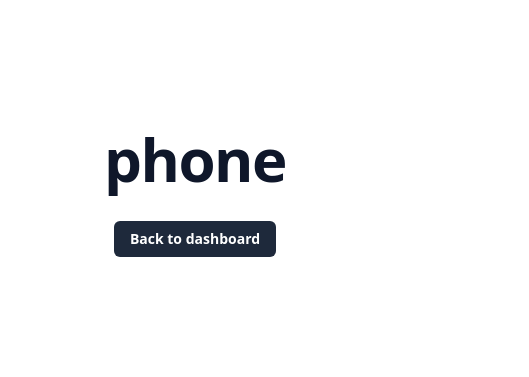
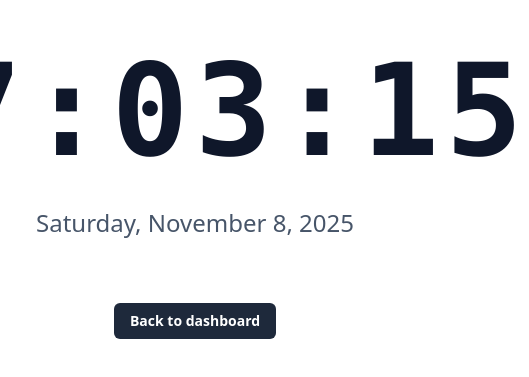
Before and after one commit to amukker15/GTAI, a React (Vite) app in the folder Lucid/: page /phone in a window 390 px wide. Shown: the part 229-606 px from the top of the page, 529 px wide, since content can reach past the window. Built offline with nearby package versions, Linux system fonts and the light colour scheme; no server answers.

Commit message:
phone page

```diff
--- a/Lucid/src/components/AppHeader.tsx
+++ b/Lucid/src/components/AppHeader.tsx
@@ -181,7 +181,7 @@ export default function AppHeader() {
               <img
                 src="/media/logo.png"
                 alt="Lucid"
-                className="h-10 w-auto [filter:drop-shadow(1px_0_0_rgb(40,40,40))_drop-shadow(-1px_0_0_rgb(51,51,51))_drop-shadow(0_1px_0_rgb(51,51,51))_drop-shadow(0_-1px_0_rgb(51,51,51))_drop-shadow(1px_1px_0_rgb(51,51,51))_drop-shadow(-1px_-1px_0_rgb(51,51,51))_drop-shadow(1px_-1px_0_rgb(51,51,51))_drop-shadow(-1px_1px_0_rgb(51,51,51))] dark:[filter:drop-shadow(1px_0_0_rgba(30,41,59,0.5))_drop-shadow(-1px_0_0_rgba(30,41,59,0.5))_drop-shadow(0_1px_0_rgba(30,41,59,0.5))_drop-shadow(0_-1px_0_rgba(30,41,59,0.5))_drop-shadow(1px_1px_0_rgba(30,41,59,0.5))_drop-shadow(-1px_-1px_0_rgba(30,41,59,0.5))_drop-shadow(1px_-1px_0_rgba(30,41,59,0.5))_drop-shadow(-1px_1px_0_rgba(30,41,59,0.5))]"
+                className="h-10 w-auto [filter:drop-shadow(1px_0_0_rgb(15,23,42))_drop-shadow(-1px_0_0_rgb(15,23,42))_drop-shadow(0_1px_0_rgb(15,23,42))_drop-shadow(0_-1px_0_rgb(15,23,42))_drop-shadow(1px_1px_0_rgb(15,23,42))_drop-shadow(-1px_-1px_0_rgb(15,23,42))_drop-shadow(1px_-1px_0_rgb(15,23,42))_drop-shadow(-1px_1px_0_rgb(15,23,42))] dark:[filter:drop-shadow(1px_0_0_rgba(30,41,59,0.5))_drop-shadow(-1px_0_0_rgba(30,41,59,0.5))_drop-shadow(0_1px_0_rgba(30,41,59,0.5))_drop-shadow(0_-1px_0_rgba(30,41,59,0.5))_drop-shadow(1px_1px_0_rgba(30,41,59,0.5))_drop-shadow(-1px_-1px_0_rgba(30,41,59,0.5))_drop-shadow(1px_-1px_0_rgba(30,41,59,0.5))_drop-shadow(-1px_1px_0_rgba(30,41,59,0.5))]"
               />
             </button>
             <div>
@@ -205,16 +205,16 @@ export default function AppHeader() {
             </nav>
           </div>
 
-          {/* Dark Mode Toggle + Phone button - Right */}
+          {/* Phone button + Dark Mode Toggle - Right */}
           <div className="flex items-center gap-3">
-            <DarkModeToggle />
             <button
               title="Open Phone"
               onClick={() => navigate('/phone')}
-              className="text-sm font-medium px-3 py-1 rounded-md bg-slate-100 hover:bg-slate-200 dark:bg-slate-800 dark:hover:bg-slate-700"
+              className="text-sm font-medium px-3 py-1 rounded-md bg-slate-100 hover:bg-slate-200 dark:bg-slate-800 dark:hover:bg-slate-700 opacity-0 hover:opacity-100 transition-opacity duration-300"
             >
               Phone
             </button>
+            <DarkModeToggle />
           </div>
         </div>
       </div>
--- a/Lucid/src/pages/Phone.tsx
+++ b/Lucid/src/pages/Phone.tsx
@@ -1,16 +1,57 @@
 import { useNavigate } from "react-router-dom";
+import { useEffect, useState } from "react";
 
 export default function Phone() {
   const navigate = useNavigate();
+  const [currentTime, setCurrentTime] = useState(new Date());
+
+  // Update clock every second
+  useEffect(() => {
+    const timer = setInterval(() => {
+      setCurrentTime(new Date());
+    }, 1000);
+
+    return () => clearInterval(timer);
+  }, []);
+
+  const formatTime = (date: Date) => {
+    const hours = date.getHours().toString().padStart(2, '0');
+    const minutes = date.getMinutes().toString().padStart(2, '0');
+    const seconds = date.getSeconds().toString().padStart(2, '0');
+    return `${hours}:${minutes}:${seconds}`;
+  };
+
+  const formatDate = (date: Date) => {
+    const days = ['Sunday', 'Monday', 'Tuesday', 'Wednesday', 'Thursday', 'Friday', 'Saturday'];
+    const months = ['January', 'February', 'March', 'April', 'May', 'June', 'July', 'August', 'September', 'October', 'November', 'December'];
+
+    const dayName = days[date.getDay()];
+    const monthName = months[date.getMonth()];
+    const day = date.getDate();
+    const year = date.getFullYear();
+
+    return `${dayName}, ${monthName} ${day}, ${year}`;
+  };
 
   return (
-    <div className="min-h-screen flex items-center justify-center bg-white dark:bg-slate-900 text-center">
-      <div>
-        <h1 className="text-6xl font-extrabold tracking-tight text-slate-900 dark:text-white">phone</h1>
+    <div className="min-h-screen flex items-center justify-center text-center bg-white dark:bg-slate-900">
+      {/* Clock Screen */}
+      <div className="flex flex-col items-center gap-8">
+        {/* Digital Clock */}
+        <div className="font-mono text-9xl font-bold tracking-wider text-slate-900 dark:text-white">
+          {formatTime(currentTime)}
+        </div>
+
+        {/* Date */}
+        <div className="text-2xl font-medium text-slate-600 dark:text-slate-400">
+          {formatDate(currentTime)}
+        </div>
+
+        {/* Back Button */}
         <div className="mt-8">
           <button
             onClick={() => navigate('/')}
-            className="rounded-md bg-slate-800 text-white px-4 py-2 text-sm font-semibold hover:bg-slate-900"
+            className="rounded-md bg-slate-800 text-white px-4 py-2 text-sm font-semibold hover:bg-slate-900 dark:bg-slate-700 dark:hover:bg-slate-600 transition-colors"
           >
             Back to dashboard
           </button>
```
